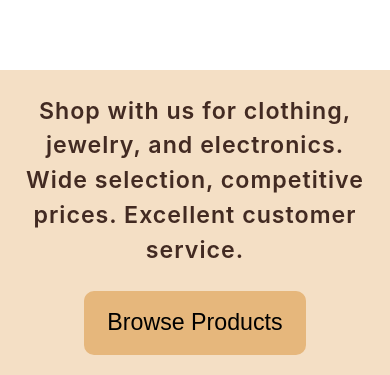
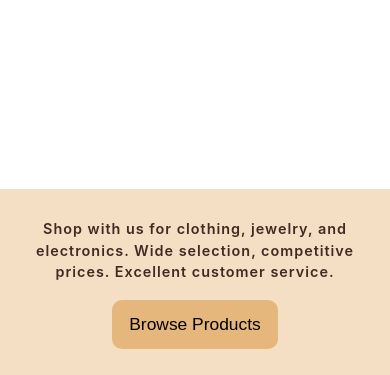
Before and after one commit to mirthepeer/shoppingApp, a React (Create React App) app: page / in a window 390 px wide. Shown: the part 466-841 px from the top of the page. Built offline with nearby package versions, Linux system fonts and the light colour scheme; no server answers.

Commit message:
added scroll-to-top functionality whenever a user changes the tab

```diff
--- a/src/App.js
+++ b/src/App.js
@@ -2,6 +2,7 @@ import { Routes} from 'react-router-dom';
 import gsap from 'gsap';
 import Nav from './components/Nav';
 import { routes } from './config/routes';
+import ScrollToTop from './utils/ScrollToTop';
 
 window.addEventListener('load', () => {
   gsap
@@ -22,6 +23,7 @@ function App() {
 
   return (
     <>
+      <ScrollToTop/>
       <Nav />
       <Routes>
         {myRoutes}
--- a/src/index.css
+++ b/src/index.css
@@ -13,6 +13,7 @@ body,html {
   -moz-osx-font-smoothing: grayscale;
   max-width: 100vw;
   overflow-x: hidden;
+  font-size: .75rem;
 
 }
 
@@ -446,4 +447,14 @@ span {
     top: -70px;
     left: calc(100% - 110px)
   }
+  .hero-description{
+   padding: 2em;
+   font-size: 1.2rem;
+  }
+
 }
+
+@media screen and (max-width: 600px) {
+
+
+}
--- /dev/null
+++ b/src/utils/ScrollToTop.js
@@ -0,0 +1,12 @@
+import { useEffect } from "react";
+import { useLocation } from "react-router-dom";
+
+export default function ScrollToTop() {
+  const { pathname } = useLocation();
+
+  useEffect(() => {
+    window.scrollTo(0, 0);
+  }, [pathname]);
+
+  return null;
+}
```
